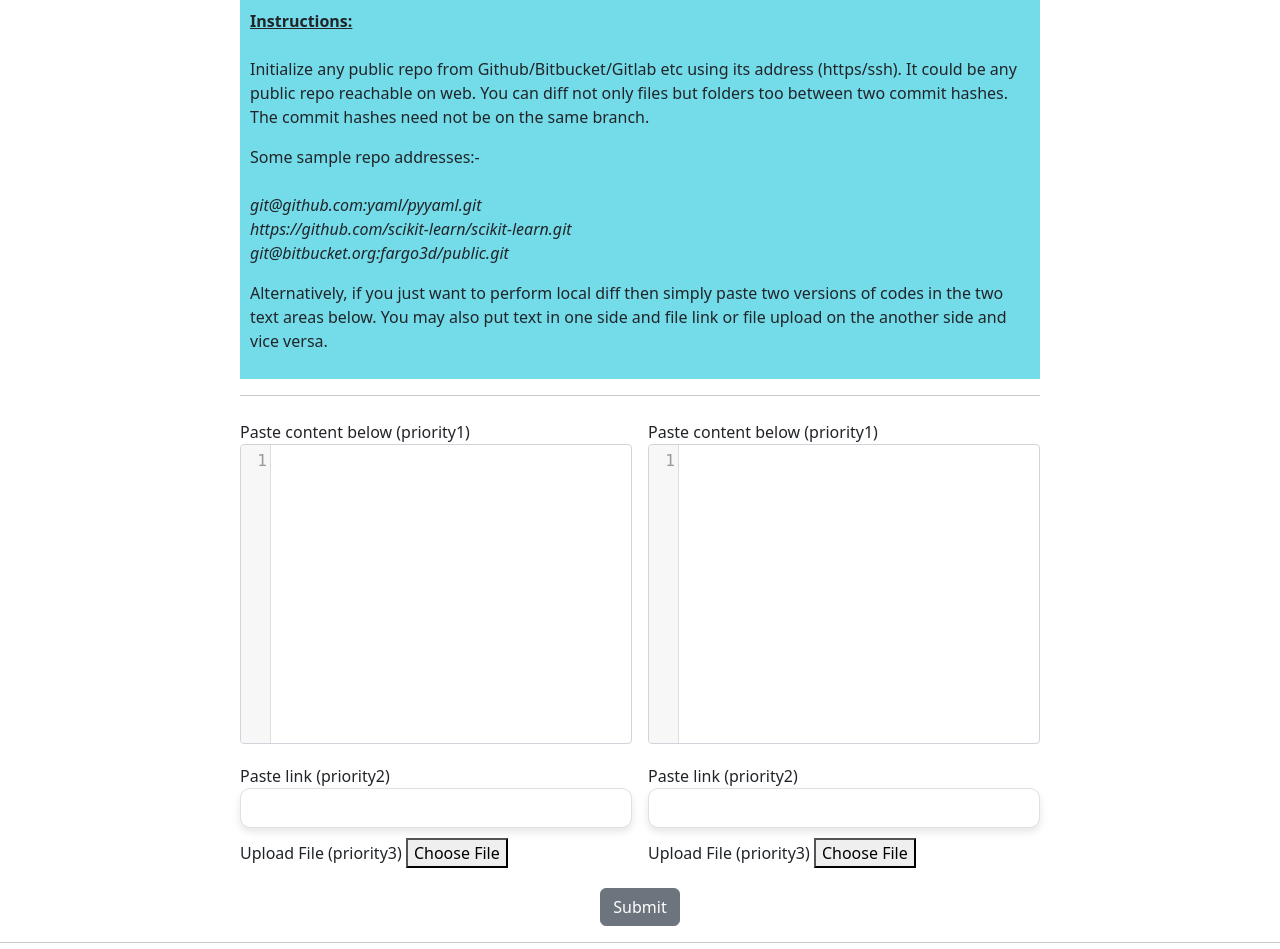
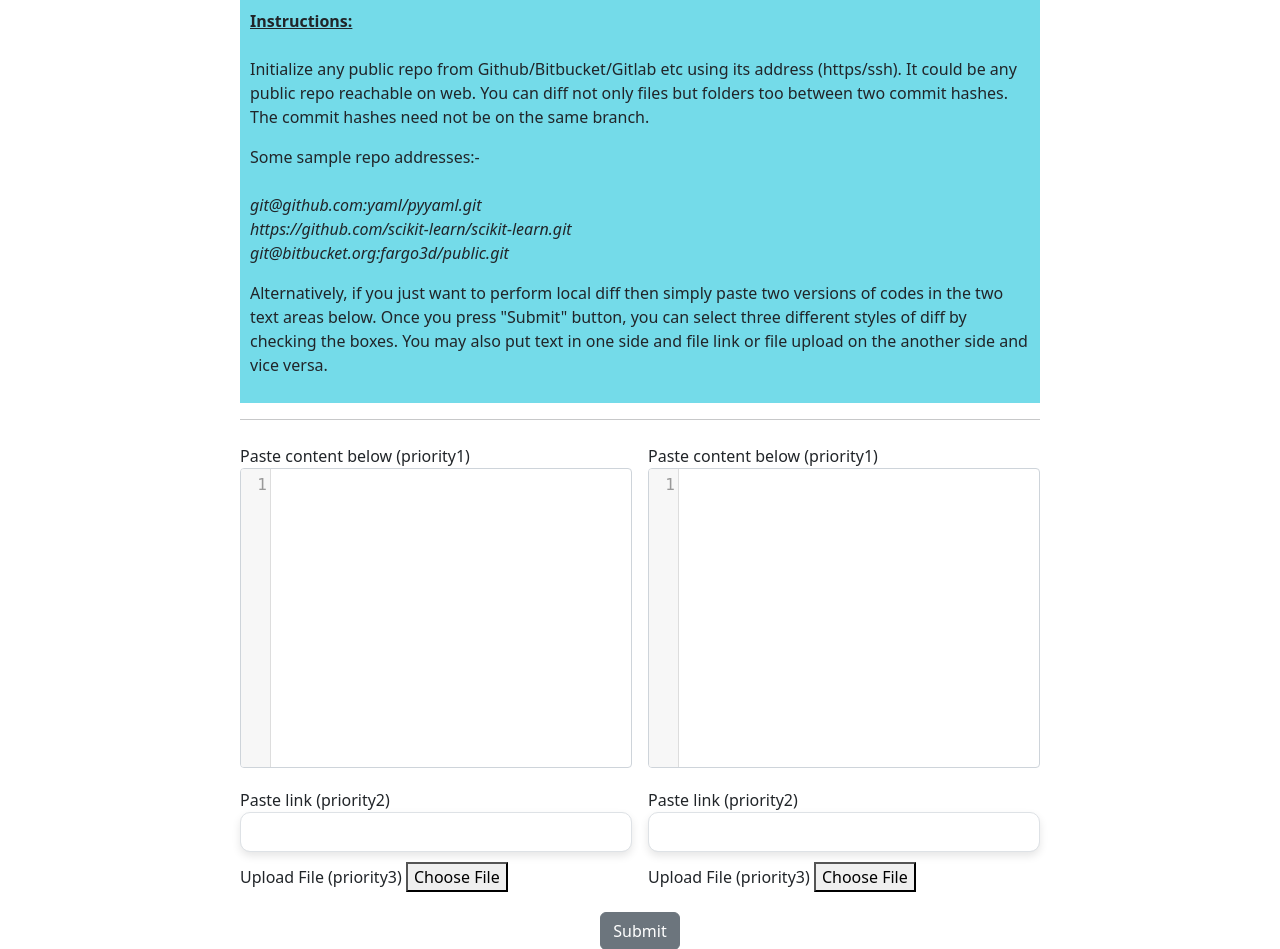
Before and after one commit to maddytae/gitexplorer, a Flask app: page / in a window 1280 px wide. Shown: the part 269-1218 px from the top of the page. Run offline with Flask 3, Linux system fonts and the light colour scheme.

Commit message:
saving work

```diff
--- a/templates/main.html
+++ b/templates/main.html
@@ -40,7 +40,7 @@
                 <em>git@bitbucket.org:fargo3d/public.git</em>
                 </p>
 
-            <p>Alternatively, if you just want to perform local diff then simply paste two versions of codes in the two text areas below. You may also put text in one side and file link or file upload on the another side and vice versa.</p>
+            <p>Alternatively, if you just want to perform local diff then simply paste two versions of codes in the two text areas below. Once you press "Submit" button, you can select three different styles of diff by checking the boxes. You may also put text in one side and file link or file upload on the another side and vice versa.</p>
         </div>
 
         <hr> <!-- Second horizontal line -->
```
